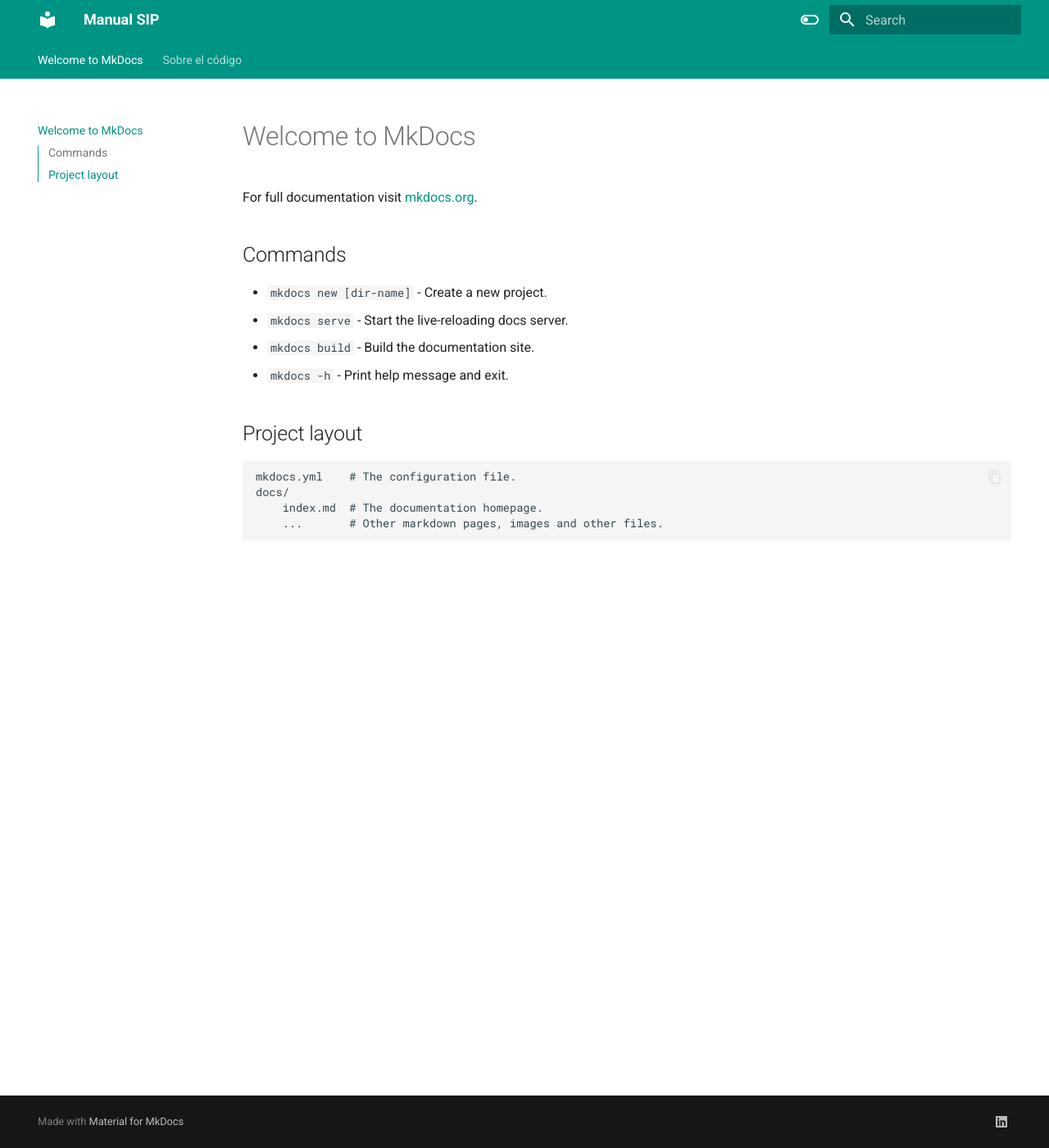
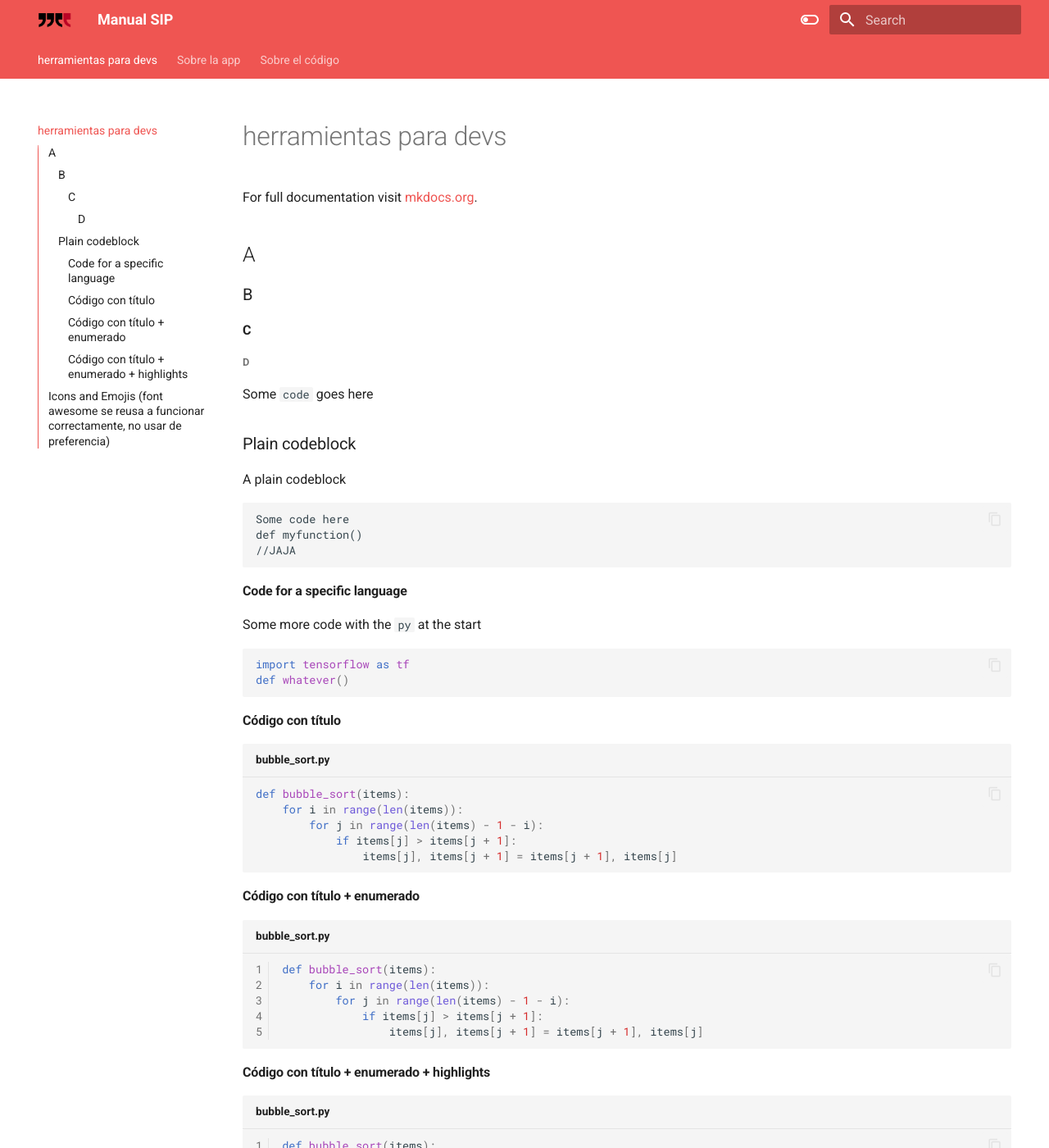
Before and after one commit to SmolBam-git/mkdocs-material-sipdoc, an MkDocs documentation site: the page built from docs/index.md, in a window 1280 px wide and 1400 px high. Shown: the whole window at 82% size. Built offline with MkDocs 1.6.1 and Material for MkDocs 9.7.7, drawn with Linux system fonts in a browser that asks for light colours; emoji names are drawn with the system emoji font; some of the changed text lies outside the part shown.

Commit message:
dev tools added

````diff
--- /dev/null
+++ b/docs/app.md
@@ -0,0 +1,3 @@
+# Sobre la app
+
+## Page...
--- a/docs/index.md
+++ b/docs/index.md
@@ -1,19 +1,67 @@
-# Welcome to MkDocs
+# herramientas para devs
 
 For full documentation visit [mkdocs.org](https://www.mkdocs.org).
 
-## Commands
+## A
 
-* `mkdocs new [dir-name]` - Create a new project.
-* `mkdocs serve` - Start the live-reloading docs server.
-* `mkdocs build` - Build the documentation site.
-* `mkdocs -h` - Print help message and exit.
+### B
 
-## Project layout
+#### C
 
-    mkdocs.yml    # The configuration file.
-    docs/
-        index.md  # The documentation homepage.
-        ...       # Other markdown pages, images and other files.
+##### D
 
-<!-- <i class="fa-solid fa-home"></i> Home -->
+
+Some `code` goes here
+
+### Plain codeblock
+
+A plain codeblock
+
+```
+Some code here
+def myfunction()
+//JAJA
+```
+
+#### Code for a specific language
+
+Some more code with the `py` at the start
+
+```py
+import tensorflow as tf
+def whatever()
+```
+
+#### Código con título
+
+```py title="bubble_sort.py"
+def bubble_sort(items):
+    for i in range(len(items)):
+        for j in range(len(items) - 1 - i):
+            if items[j] > items[j + 1]:
+                items[j], items[j + 1] = items[j + 1], items[j]
+```
+
+#### Código con título + enumerado
+
+```py linenums="1" title="bubble_sort.py"
+def bubble_sort(items):
+    for i in range(len(items)):
+        for j in range(len(items) - 1 - i):
+            if items[j] > items[j + 1]:
+                items[j], items[j + 1] = items[j + 1], items[j]
+```
+
+#### Código con título + enumerado + highlights
+
+```py hl_lines="2 3" linenums="1" title="bubble_sort.py"
+def bubble_sort(items):
+    for i in range(len(items)):
+        for j in range(len(items) - 1 - i):
+            if items[j] > items[j + 1]:
+                items[j], items[j + 1] = items[j + 1], items[j]
+```
+
+## Icons and Emojis (font awesome se reusa a funcionar correctamente, no usar de preferencia)
+
+:smile:
--- a/mkdocs.yml
+++ b/mkdocs.yml
@@ -1,8 +1,13 @@
 extra_javascript:
   - https://cdnjs.cloudflare.com/ajax/libs/font-awesome/6.5.1/js/all.min.js
 
+
+extra_css:
+- docs/css/styles.css
+
 site_name: Manual SIP
 theme:
+  logo: assets/logoCut.png
   name: material
   language: en
   features:
@@ -17,14 +22,14 @@
     - content.code.copy
   palette:
     - scheme: default
-      primary: teal
-      accent: purple
+      primary: red
+      accent: red
       toggle:
         icon: material/toggle-switch-off-outline
         name: Switch to dark mode
     - scheme: slate
-      primary: teal
-      accent: lime
+      primary: red
+      accent: red
       toggle:
         icon: material/toggle-switch
         name: Switch to light mode
@@ -33,3 +38,22 @@
   social:
     - icon: fontawesome/brands/linkedin
       link: https://www.linkedin.com/company/emepeweb
+
+markdown_extensions:
+  - pymdownx.emoji
+  - pymdownx.highlight
+  - pymdownx.inlinehilite
+  - pymdownx.snippets
+  - admonition
+  - pymdownx.arithmatex
+  - footnotes
+  - pymdownx.details
+  - pymdownx.superfences
+  - pymdownx.mark
+  - pymdownx.extra
+  - attr_list
+
+
+
+copyright:  |
+  &copy; 2025 <a href="https://github.com/SmolBam-git" target="_blank" rel="noopener">Iván David López Solís</a>
````
Also changed, not shown: docs/css/styles.css (added, +7 -0 lines), docs/assets/logoCut.png (added).
